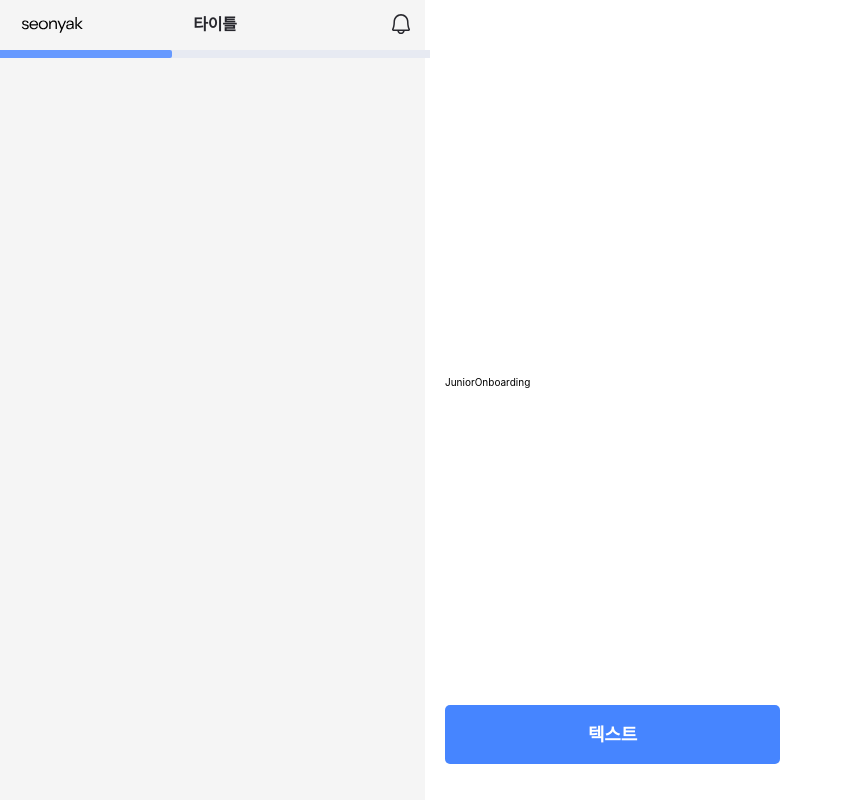
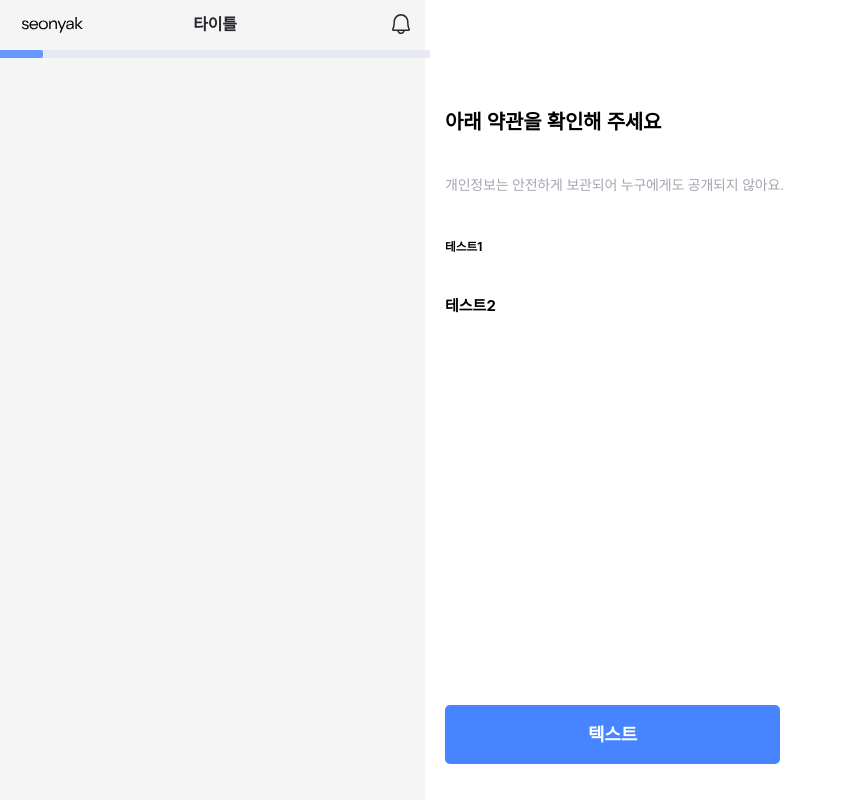
Before and after one commit to TEAM-SEONYAK/SEONYAK_CLIENT, a React (Vite) app: page /juniorOnboarding in a window 1280 px wide. Shown: the whole page, without its empty margins (0-846 px from the left). Built offline with nearby package versions, Linux system fonts and the light colour scheme; no server answers; a web font is replaced by a local one; what emotion-reset would draw is missing.

Commit message:
design: TitleBox 추가 및 step prop 추가

```diff
--- a/src/pages/onboarding/components/Layout.tsx
+++ b/src/pages/onboarding/components/Layout.tsx
@@ -1,18 +1,22 @@
 import styled from '@emotion/styled';
 import { ReactNode } from 'react';
+import TitleBox from './TitleBox';
 import { AlarmIc, TempLogoIc } from '../../../assets/svgs';
 import { FullBtn } from '../../../components/commons/FullButton';
 import { Header } from '../../../components/commons/Header';
 import ProgressBar from '../../../components/commons/ProgressBar';
+import { SENIOR_ONBOARDING_STEPS } from '../constants';
 
-const Layout = ({ children }: { children: ReactNode }) => {
+const Layout = ({ step, children }: { step: number; children: ReactNode }) => {
+  const { title, description } = SENIOR_ONBOARDING_STEPS[step - 1];
   return (
     <Wrapper>
-      <div>
-        <Header title="타이틀" LeftSvg={TempLogoIc} RightSvg={AlarmIc} />
-        <ProgressBar max={5} current={2} />
-      </div>
-      {children}
+      <Header title="타이틀" LeftSvg={TempLogoIc} RightSvg={AlarmIc} />
+      <ProgressBar max={10} current={step} />
+      <Content>
+        <TitleBox title={title} description={description} />
+        {children}
+      </Content>
       <FullBtn
         text="텍스트"
         isActive
@@ -34,3 +38,12 @@ const Wrapper = styled.section`
   height: 100dvh;
   padding: 5.8rem 2rem 3.6rem;
 `;
+
+const Content = styled.article`
+  display: flex;
+  flex-direction: column;
+  gap: 2rem;
+
+  height: 100%;
+  padding-top: 3rem;
+`;
--- a/src/pages/onboarding/juniorOnboarding/JuniorOnboardingPage.tsx
+++ b/src/pages/onboarding/juniorOnboarding/JuniorOnboardingPage.tsx
@@ -1,7 +1,14 @@
 import Layout from '../components/Layout';
 
 const JuniorOnboardingPage = () => {
-  return <Layout>JuniorOnboarding</Layout>;
+  return (
+    <Layout step={1}>
+      <>
+        <h1>테스트1</h1>
+        <h2>테스트2</h2>
+      </>
+    </Layout>
+  );
 };
 
 export default JuniorOnboardingPage;
```
